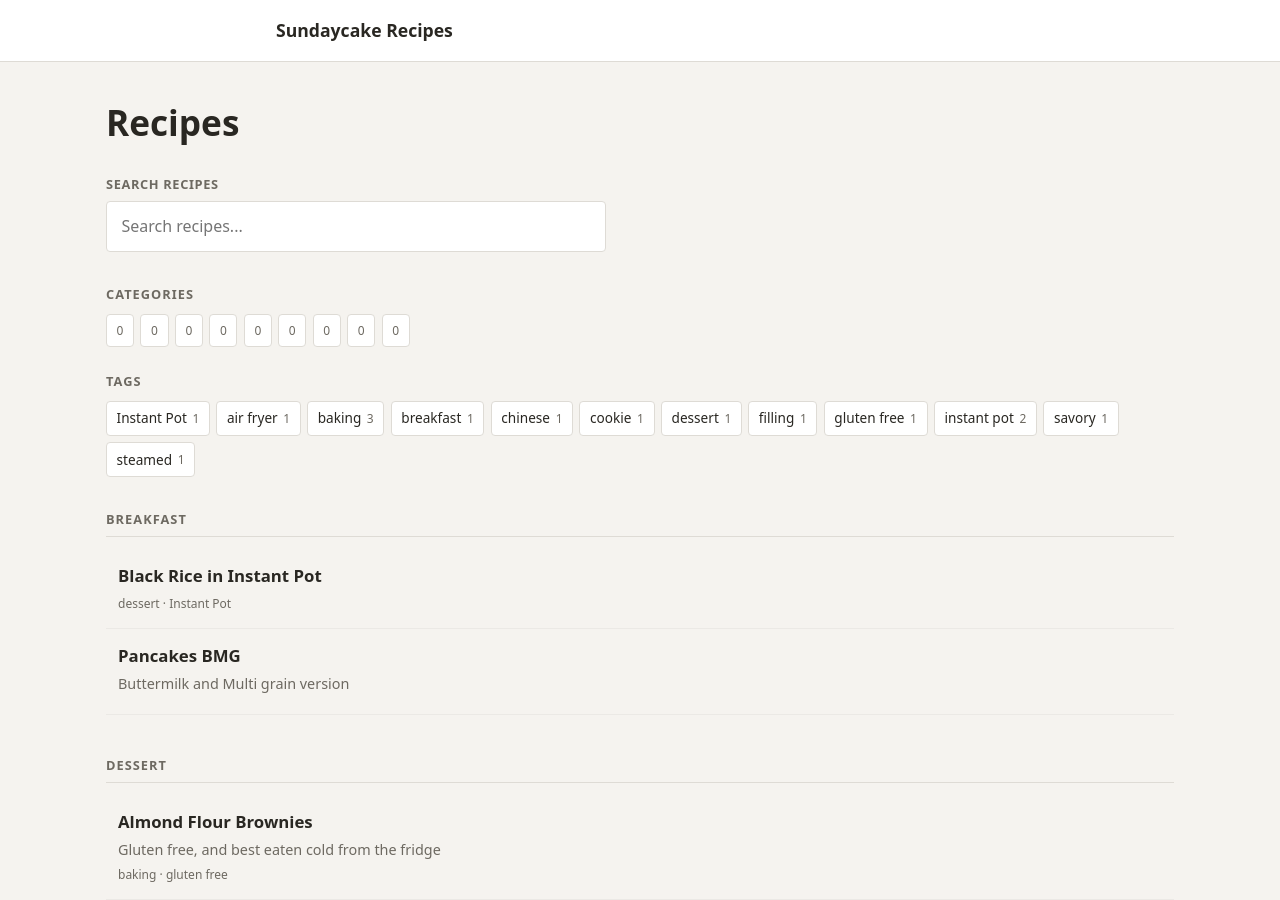
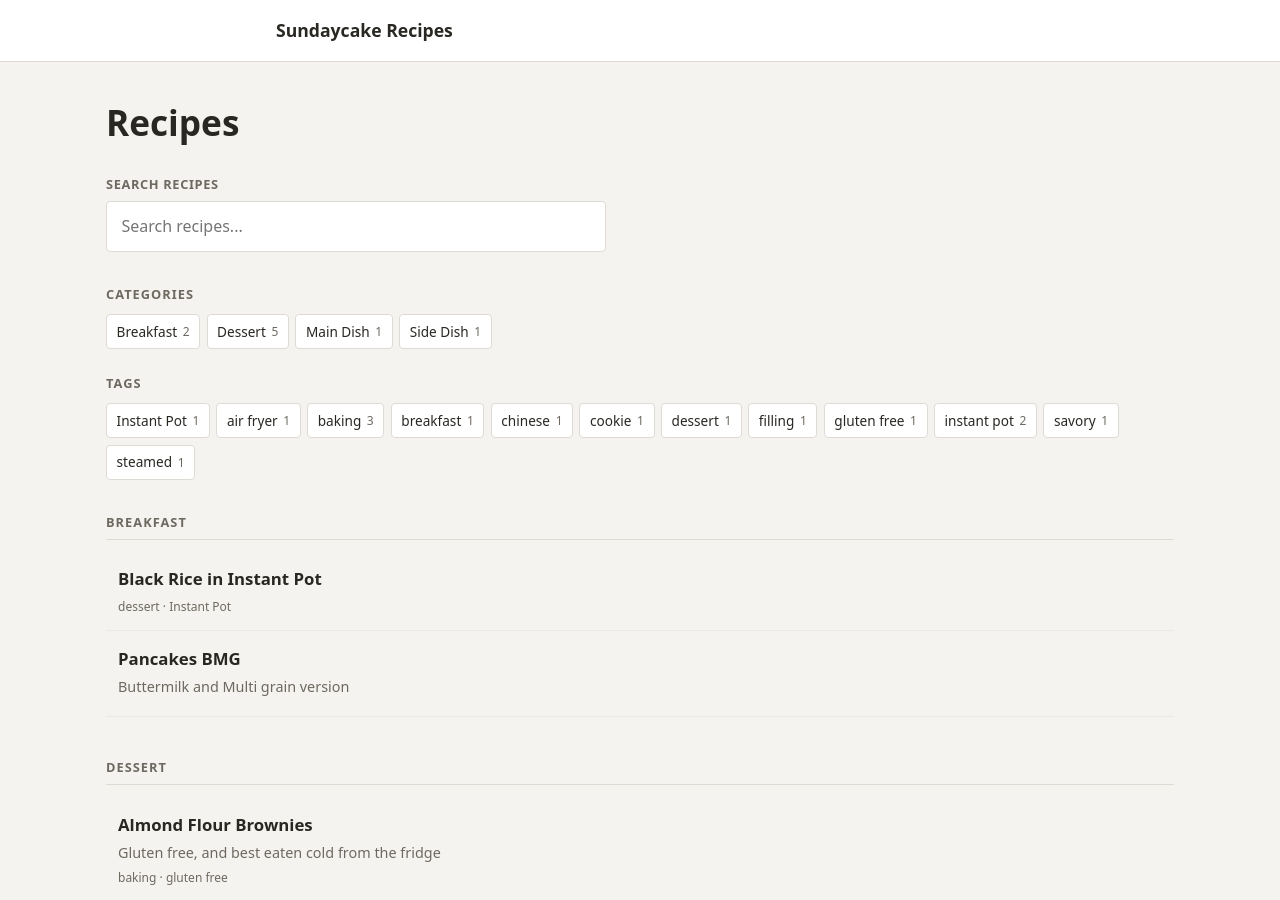
Before and after one commit to sundaycake/recipes, a Jekyll site: the page built from index.md, in a window 1280 px wide and 900 px high. Built offline with Jekyll 4.4.1, drawn with Linux system fonts in a browser that asks for light colours.

Commit message:
Update index.md

```diff
--- a/index.md
+++ b/index.md
@@ -30,9 +30,9 @@ title: Recipes
                     {% assign categories = "" | split: "" %}
 
                     {% for recipe in site.recipes %}
-                        {% if recipe.category %}
-                            {% assign category = recipe.category | first %}
+                        {% assign category = recipe.category | strip %}
 
+                        {% if category != "" %}
                             {% unless categories contains category %}
                                 {% assign categories = categories | push: category %}
                             {% endunless %}
@@ -46,7 +46,9 @@ title: Recipes
                         {% assign category_count = 0 %}
 
                         {% for recipe in site.recipes %}
-                            {% if recipe.category contains category %}
+                            {% assign recipe_category = recipe.category | strip %}
+
+                            {% if recipe_category == category %}
                                 {% assign category_count = category_count | plus: 1 %}
                             {% endif %}
                         {% endfor %}
```
